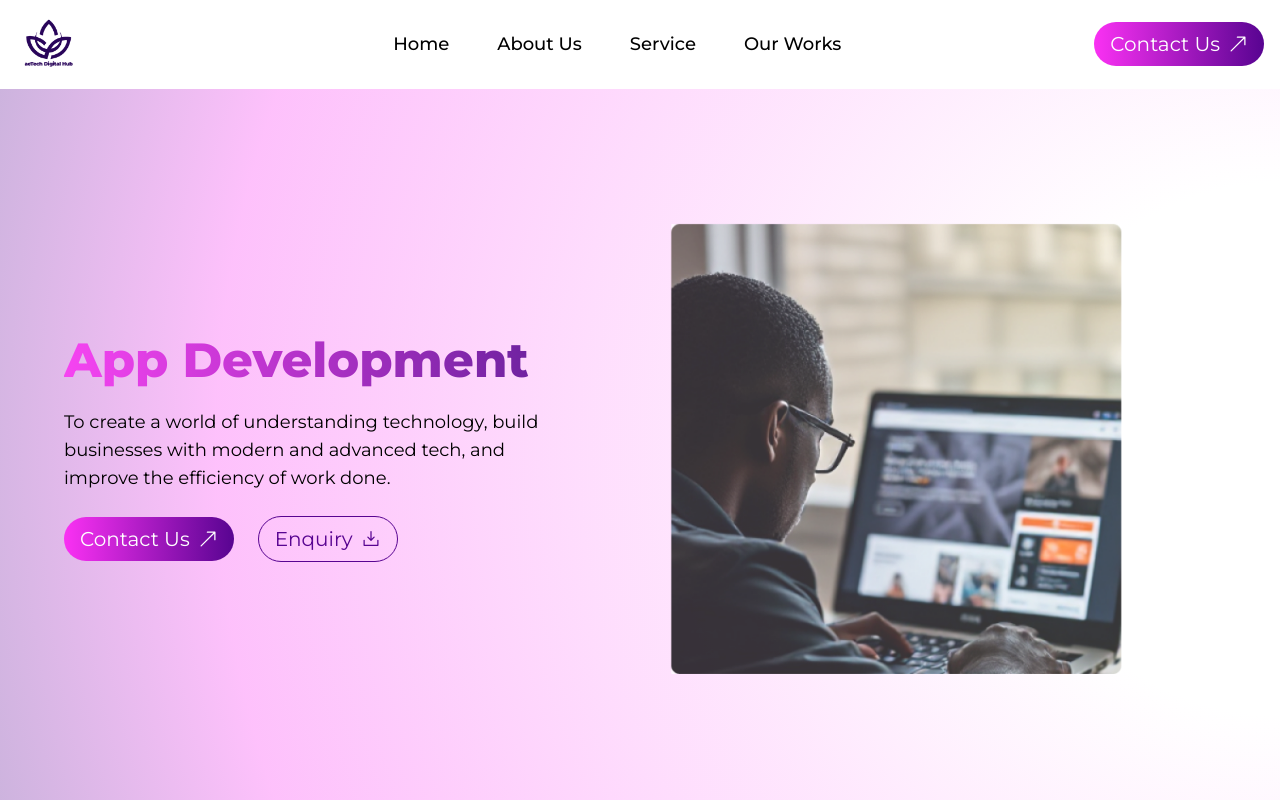
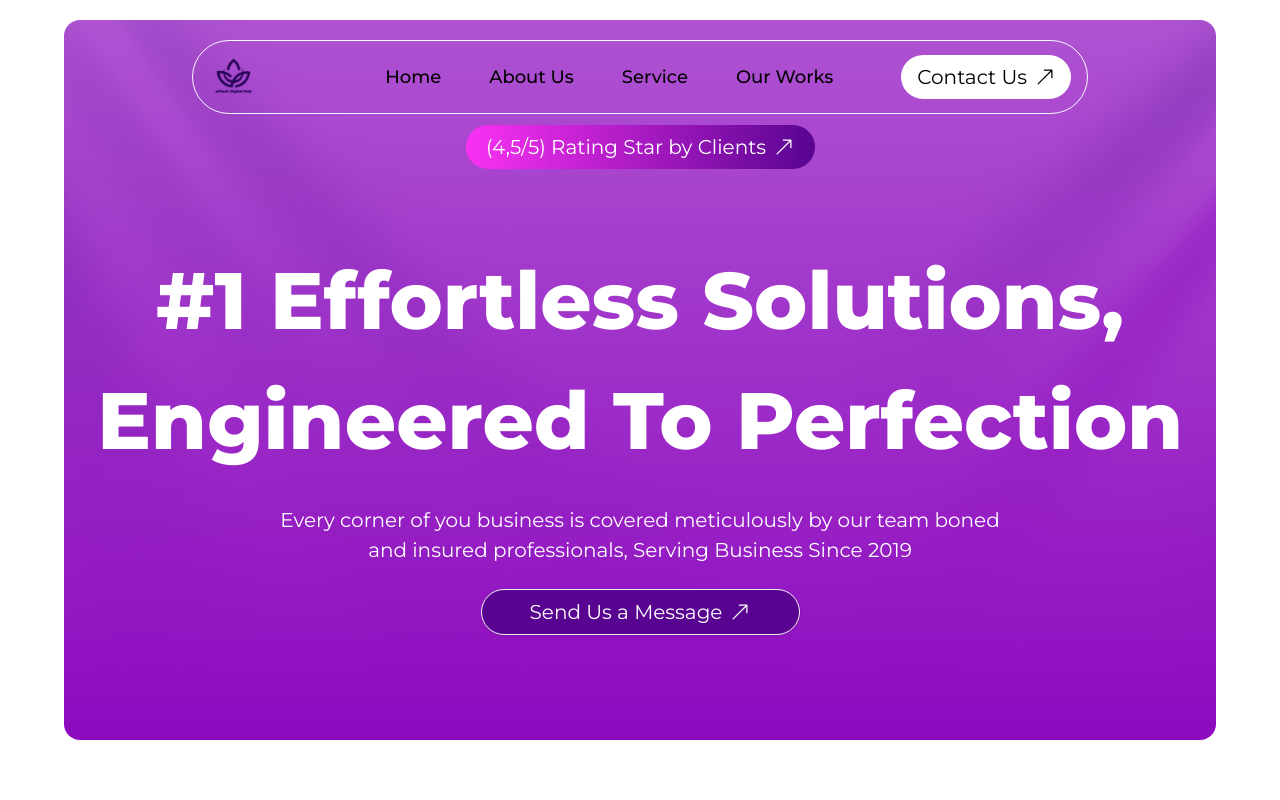
Before and after one commit to ephraim64/aetechhub, a React (Vite) app: page / in a window 1280 px wide. Shown: the top 800 px of the page. Built offline with nearby package versions, Linux system fonts and the light colour scheme; a web font is replaced by a local one.

Commit message:
hero and navbar updated

```diff
--- /dev/null
+++ b/src/assets/assets.jsx
@@ -0,0 +1,9 @@
+import herobackground from './projects/bg.jpg'
+
+const assets = {
+    herobackground,
+}
+
+
+
+export default assets
--- /dev/null
+++ b/src/components/Hero.jsx
@@ -0,0 +1,30 @@
+import { Link } from "react-router-dom"
+import { BsArrowUpRight } from "react-icons/bs";
+
+const Hero = () => {
+  return (
+    <div>
+      <div className="lg:h-[90vh] max-[340px]:h-[90vh] max-sm:h-full md:h-[50vh] flex items-center w-[90%] m-auto bg-gradient-image max-md:py-10 bg-cover bg-center rounded-2xl relative mt-5">
+
+        <div className="grid items-center text-center m-auto">
+        <div className="hidden lg:flex text-white text-xl justify-center items-center bg-gradient-to-r from-pink to-purple hover:bg-gradient-to-l hover:from-pink hover:to-purple rounded-3xl hover:scale-110 duration-500 ease-linear w-[349px] m-auto">
+                    <Link to="/contact" className='py-2 px-4 flex items-center gap-2'>
+                    (4,5/5) Rating Star by Clients
+                    <BsArrowUpRight />
+                    </Link>
+          </div>
+          <h1 className="p-6 font-extrabold lg:text-[5rem] md:text-[2.5rem] text-[2rem] text-white mt-12">#1 Effortless Solutions, Engineered To Perfection</h1>
+          <p className="text-white pb-6 text-[20px] lg:w-2/3 px-1 m-auto">Every corner of you business is covered meticulously by our team boned and insured professionals, Serving Business Since 2019</p>
+          <div className="lg:flex text-white text-xl justify-center items-center bg-gradient-to-r from-purple to-purple border-gray-100 border shadow hover:bg-gradient-to-l hover:from-pink hover:to-purple rounded-3xl hover:scale-110 duration-500 ease-linear w-[319px] m-auto">
+                    <Link to="/contact" className='py-2 px-4 flex items-center gap-2'>
+                    Send Us a Message
+                    <BsArrowUpRight />
+                    </Link>
+          </div>
+        </div>
+      </div>
+    </div>
+  )
+}
+
+export default Hero
--- a/src/components/Navbar.jsx
+++ b/src/components/Navbar.jsx
@@ -1,4 +1,3 @@
-import React from 'react'
 import { useState } from 'react'
 import { CgMenu } from "react-icons/cg";
 import { AiOutlineClose } from "react-icons/ai";
@@ -14,11 +13,11 @@ const Navbar = () => {
     }
 
   return (
-    <nav className="sticky top-0 z-50 py-3 backdrop-blur-lg">
+    <nav className="absolute left-[15%] top-10 border border-gray-50 z-50 py-3 backdrop-blur-lg rounded-full w-[70%] mx-auto ">
         <div className="container px-4 mx-auto relative text-sm">
             <div className="flex justify-between items-center">
                 <Link to="/" className="flex items-center flex-shrink-0">
-                    <img src={logo} alt="" className='w-16 mr-1'/>
+                    <img src={logo} alt="" className='w-8 lg:w-12 mr-1'/>
                 </Link>
                 <ul className="hidden lg:flex ml-14 space-x-12 font-medium text-lg">
                     <li onClick={toggleNavbar} className='hover:text-purple duration-300 ease-in'><Link to="/">Home</Link></li>
@@ -27,7 +26,7 @@ const Navbar = () => {
                     <li onClick={toggleNavbar} className='hover:text-purple duration-300 ease-in'><Link to="/service">Service</Link></li>
                     <li onClick={toggleNavbar} className='hover:text-purple duration-300 ease-in'><Link to="/work">Our Works</Link></li>
                 </ul>
-                <div onClick={toggleNavbar} className="hidden lg:flex text-white text-xl justify-center items-center bg-gradient-to-r from-pink to-purple hover:bg-gradient-to-l hover:from-pink hover:to-purple rounded-3xl hover:scale-110 duration-500 ease-linear">
+                <div onClick={toggleNavbar} className="hidden lg:flex text-xl justify-center items-center bg-white text-black hover:bg-gradient-to-l hover:from-pink hover:to-purple rounded-3xl hover:scale-110 duration-500 ease-linear">
                     <Link to="/contact" className='py-2 px-4 flex items-center gap-2'>
                     Contact Us
                     <BsArrowUpRight />
--- a/src/pages/Home.jsx
+++ b/src/pages/Home.jsx
@@ -1,5 +1,3 @@
-import React from "react";
-import Hero from "../assets/hero.png";
 import { Link } from "react-router-dom";
 import { BsArrowUpRight } from "react-icons/bs";
 import { PiDownloadSimple } from "react-icons/pi";
@@ -10,15 +8,15 @@ import {
 } from "react-icons/hi";
 import { head, work } from "../constants";
 import FramerMotionText from "../components/FramerMotionText";
-import AnimatedImages from "../components/AnimatedImages";
 import TechStackSlider from "../components/TechStackSlider";
 import ProjectCard from "../components/ProjectCard";
 import ScrollToTop from "../components/ScrollToTop";
+import Hero from "../components/Hero";
 
 const Home = () => {
   return (
     <div className="w-full scrollbar-hide">
-      <div className="lg:h-[90vh] max-[340px]:h-[90vh] max-sm:h-full md:h-[80vh] flex items-center w-full bg-radial-gradient max-md:py-10">
+      {/* <div className="lg:h-[90vh] max-[340px]:h-[90vh] max-sm:h-full md:h-[80vh] flex items-center w-full bg-radial-gradient max-md:py-10">
         <div className="w-full flex flex-col lg:flex-row lg:justify-between lg:items-center max-md:gap-10">
           <div className="w-full lg:w-1/2 max-md:items-center max-md:text-center flex flex-col gap-4 lg:gap-6 md:px-16 px-4">
             <FramerMotionText />
@@ -50,7 +48,8 @@ const Home = () => {
             <AnimatedImages />
           </div>
         </div>
-      </div>
+      </div> */}
+      <Hero />
       <div className="py-16">
         <div className="flex flex-col items-center gap-3">
           <h1 className="text-3xl lg:text-4xl">What We Do</h1>
--- a/tailwind.config.js
+++ b/tailwind.config.js
@@ -9,8 +9,11 @@ export default {
       // backgroundImage: {
       //   'radial-gradient': 'radial-gradient(circle, rgba(255, 255, 255, 0.3) 20%, rgba(250, 49, 243, 0.3) 80%, rgba(88, 4, 145, 0.3) 100%)',
       // },
+      // backgroundImage: {
+      //   'radial-gradient': 'radial-gradient(circle at 100%, rgba(255, 255, 255, 0.3) 20%, rgba(250, 49, 243, 0.3) 80%, rgba(88, 4, 145, 0.3) 100%)',
+      // },
       backgroundImage: {
-        'radial-gradient': 'radial-gradient(circle at 100%, rgba(255, 255, 255, 0.3) 20%, rgba(250, 49, 243, 0.3) 80%, rgba(88, 4, 145, 0.3) 100%)',
+        'gradient-image': "linear-gradient(to bottom, rgba(141,10,191,0.7), rgba(141,10,191,100)), url('./assets/projects/bg.jpg')",
       },
       colors: {
         pink: '#FA31F3',
```
Also changed, not shown: src/assets/projects/background .svg (added), src/assets/projects/bg.jpg (added).
